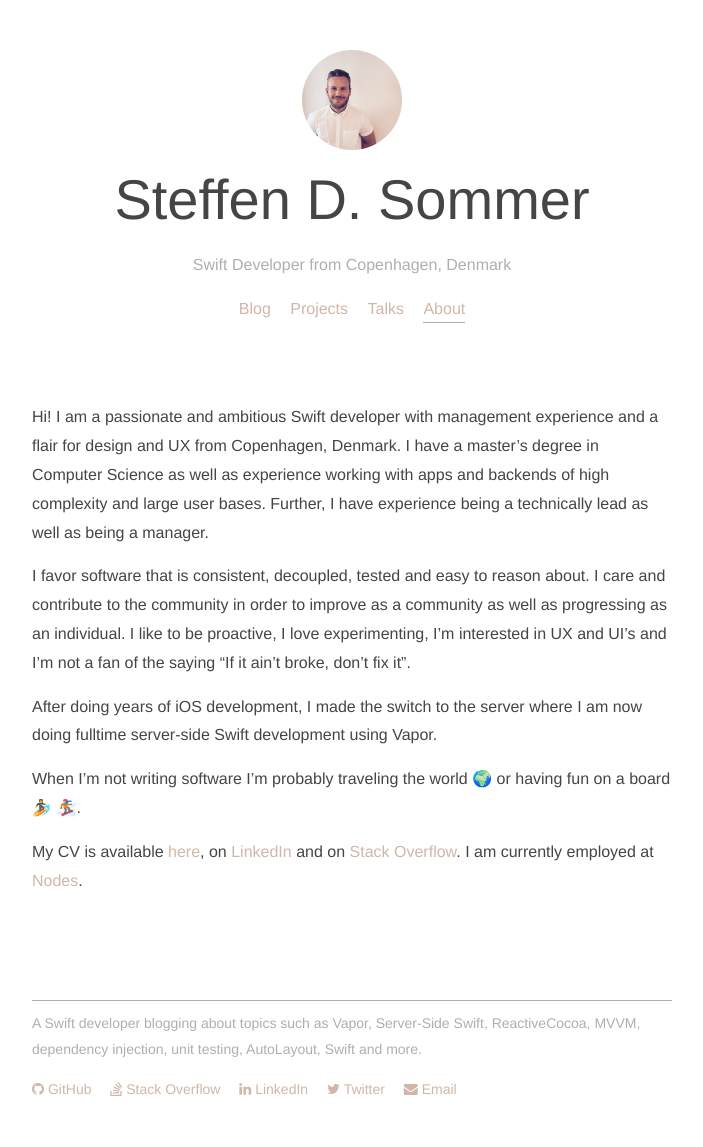
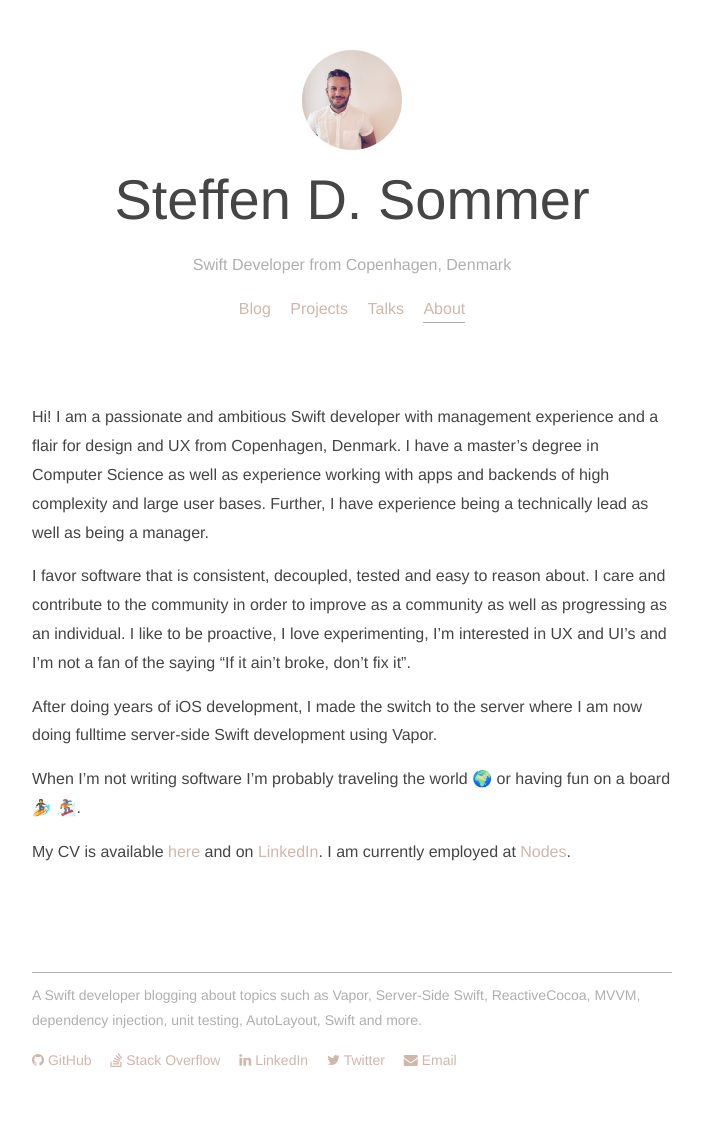
Before and after one commit to steffendsommer/steffendsommer.github.io, a Jekyll site: the page built from about.md, in a window 1280 px wide. Shown: the whole page, without its empty margins (288-991 px from the left). Built offline with Jekyll 4.4.1, drawn with Linux system fonts in a browser that asks for light colours; nearby versions of some CDN libraries; after the commit the page ends 1118 px from its top, so only the background shows below that.

Commit message:
Remove SO CV from about

```diff
--- a/about.md
+++ b/about.md
@@ -14,4 +14,4 @@ After doing years of iOS development, I made the switch to the server where I am
 
 When I'm not writing software I'm probably traveling the world 🌍 or having fun on a board 🏄 🏂.
 
-My CV is available [here](/cv){:target="_blank"}, on [LinkedIn](http://dk.linkedin.com/pub/steffen-d-sommer/21/8b0/726/){:target="_blank"} and on [Stack Overflow](http://stackoverflow.com/cv/steffendsommer){:target="_blank"}. I am currently employed at [Nodes](https://www.nodesagency.com/){:target="_blank"}.
+My CV is available [here](/cv){:target="_blank"} and on [LinkedIn](http://dk.linkedin.com/pub/steffen-d-sommer/21/8b0/726/){:target="_blank"}. I am currently employed at [Nodes](https://www.nodesagency.com/){:target="_blank"}.
```
